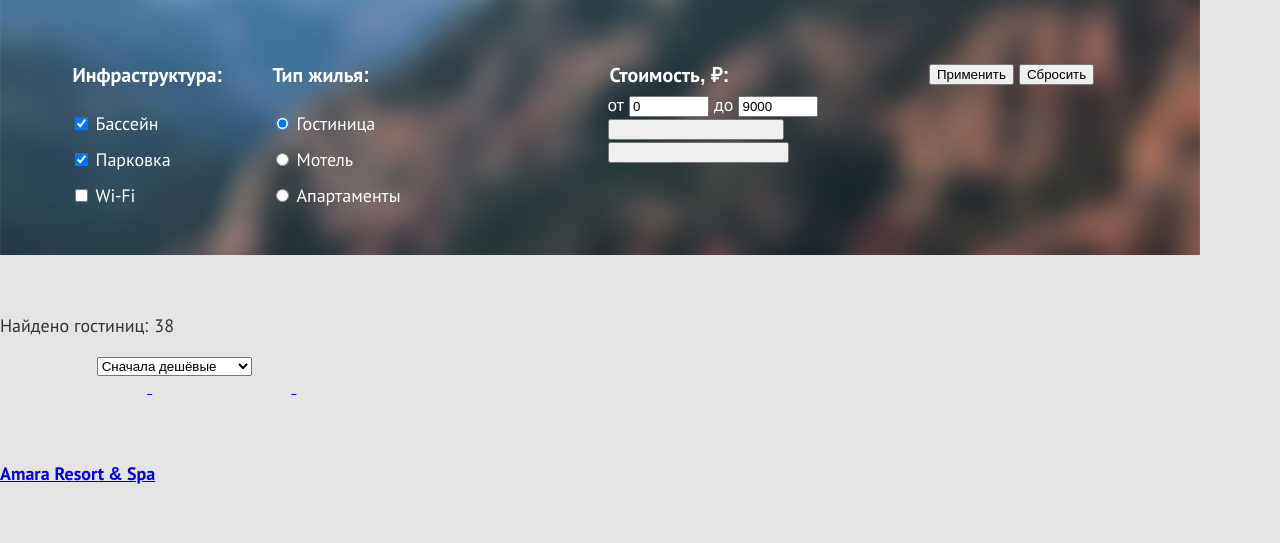
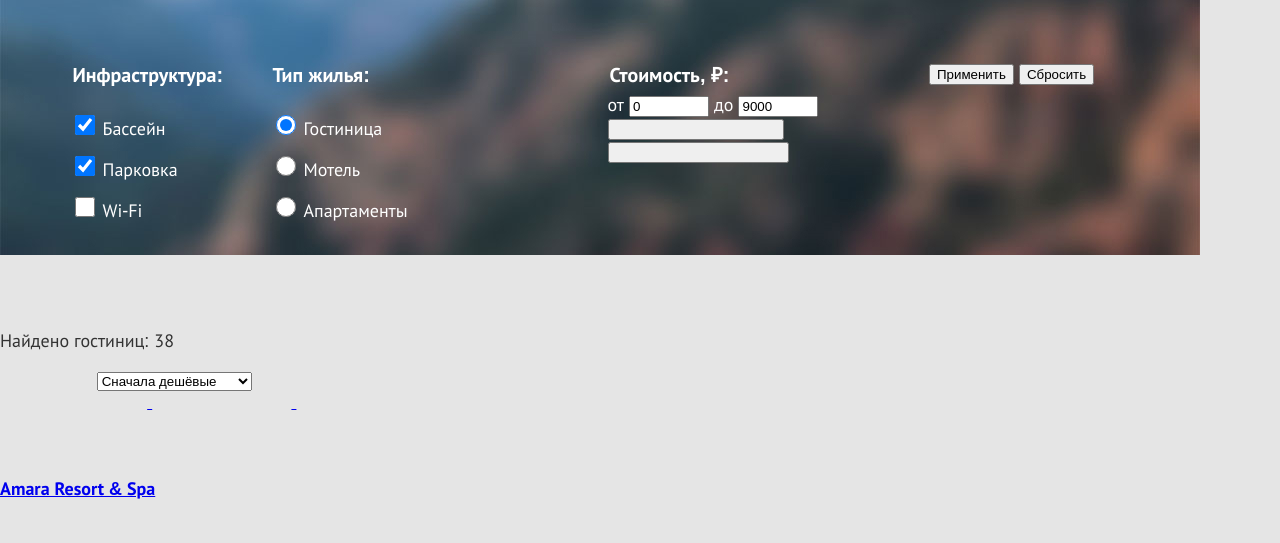
Before and after one commit to etrifonova/sedona-htmlacademy, a plain HTML site: page catalog.html in a window 1280 px wide. Shown: the part 223-766 px from the top of the page. Drawn offline with Linux system fonts and the light colour scheme.

Commit message:
Update style.css

```diff
--- a/styles/style.css
+++ b/styles/style.css
@@ -468,4 +468,11 @@ fieldset {
     visibility: hidden;
 }
 
+.control-input {
+    width: 20px;
+    height: 20px;
+    background-color: #FFFFFF;
+    border-radius: 4px;
+}
+
 /* КАТАЛОГ */
```
